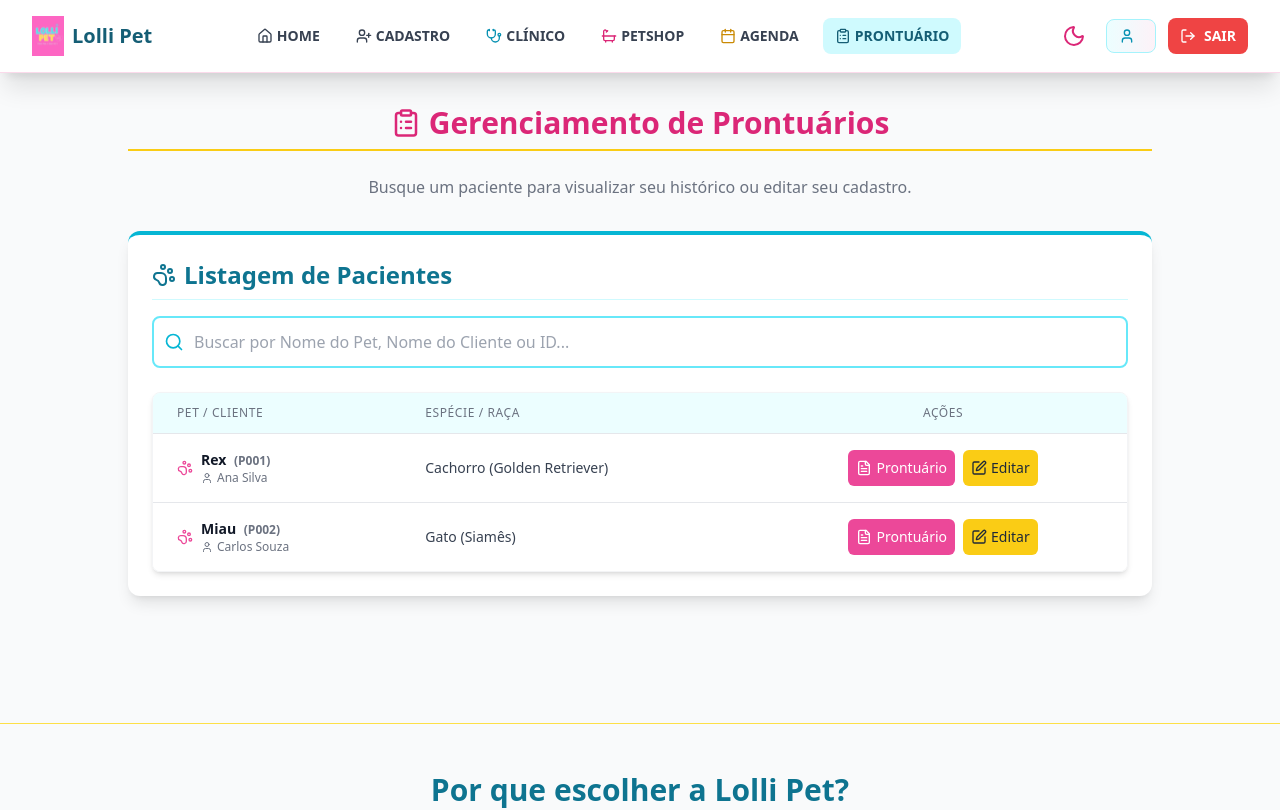
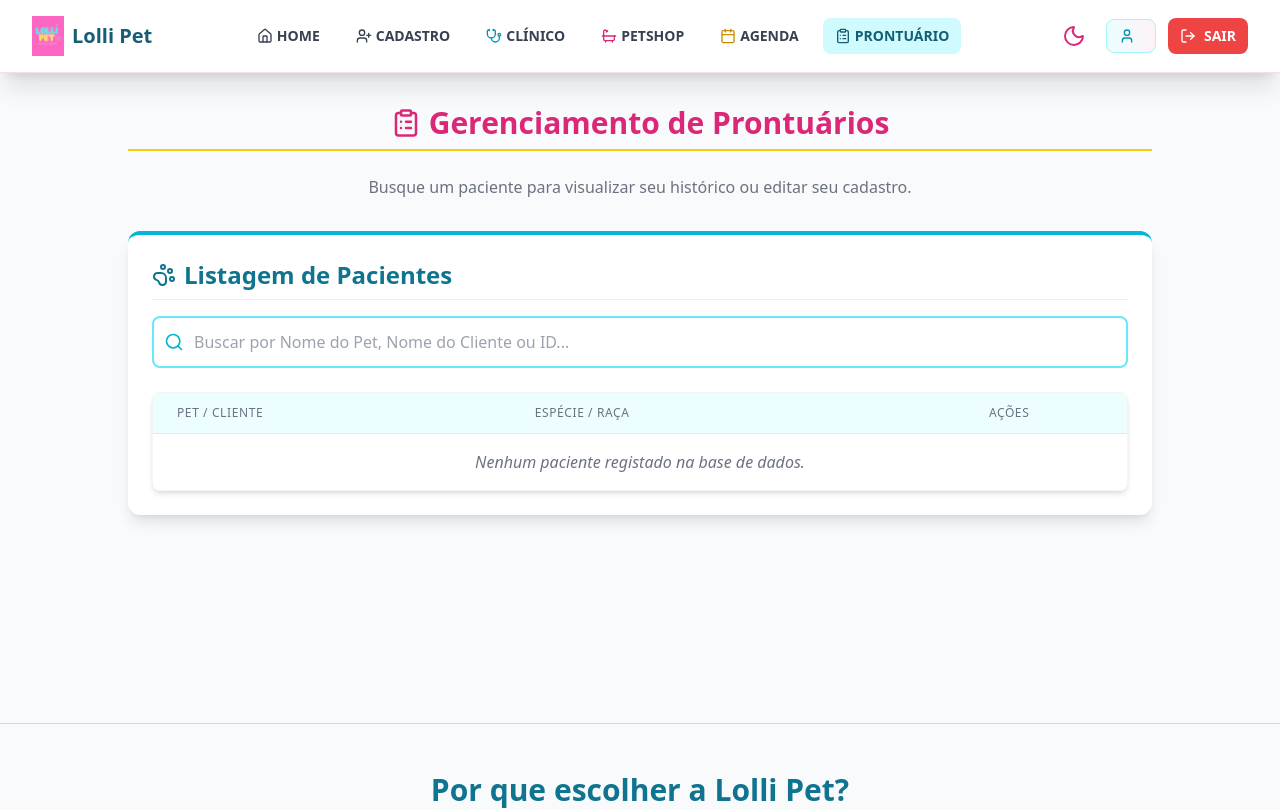
Before and after one commit to Mikedfb/lolli-pet-web, a React (Vite) app: page /prontuario in a window 1280 px wide. Shown: the top 810 px of the page. Built offline with nearby package versions, Linux system fonts and the light colour scheme; sample sign-in values are in the browser's storage.

Commit message:
removido dados mockados de pronturario

```diff
--- a/src/components/pages/Prontuario.tsx
+++ b/src/components/pages/Prontuario.tsx
@@ -37,72 +37,7 @@ interface Pet {
 
 // --- DADOS MOCKADOS PARA EXEMPLO (Mantidos) ---
 
-const mockPacientes: Pet[] = [
-  {
-    id: 'P001',
-    nome: 'Rex',
-    especie: 'Cachorro',
-    raca: 'Golden Retriever',
-    cliente: 'Ana Silva',
-    telefone: '(11) 98765-4321',
-    historico: [
-      {
-        id: 'H005',
-        data: '15/10/2025',
-        tipo: 'Banho',
-        descricao: 'Banho e secagem padrão.',
-        responsavel: 'Prof. João',
-        arquivos: [],
-      },
-      {
-        id: 'H004',
-        data: '10/09/2025',
-        tipo: 'Consulta',
-        descricao: 'Check-up de rotina. Peso normal, sem intercorrências.',
-        responsavel: 'Dr(a). Juliana',
-        arquivos: [],
-      },
-      {
-        id: 'H003',
-        data: '25/08/2025',
-        tipo: 'Vacina',
-        descricao: 'Vacina V8 anual aplicada.',
-        responsavel: 'Dr(a). Juliana',
-        arquivos: [{ nome: 'Cartão de Vacina.pdf', url: '#' }],
-      },
-    ],
-  },
-  {
-    id: 'P002',
-    nome: 'Miau',
-    especie: 'Gato',
-    raca: 'Siamês',
-    cliente: 'Carlos Souza',
-    telefone: '(21) 99887-7665',
-    historico: [
-      {
-        id: 'H002',
-        data: '01/10/2025',
-        tipo: 'Consulta',
-        descricao:
-          'Queixa de apatia e falta de apetite. Prescrito antibiótico por 7 dias.',
-        responsavel: 'Dr(a). Pedro',
-        arquivos: [
-          { nome: 'RaioX Abdominal.jpg', url: '#' },
-          { nome: 'Exame de Sangue.pdf', url: '#' },
-        ],
-      },
-      {
-        id: 'H001',
-        data: '15/09/2025',
-        tipo: 'Banho',
-        descricao: 'Banho hipoalergênico.',
-        responsavel: 'Prof. Fernanda',
-        arquivos: [],
-      },
-    ],
-  },
-];
+
 
 // ---  ADICIONAR HISTÓRICO ---
 
@@ -482,7 +417,6 @@ export default function App() {
       try {
         // Simular um atraso de 1 segundo (latência de rede)
         setTimeout(() => {
-          setPacientes(mockPacientes);
           setIsLoading(false);
         }, 1000);
       } catch (err) {
```
